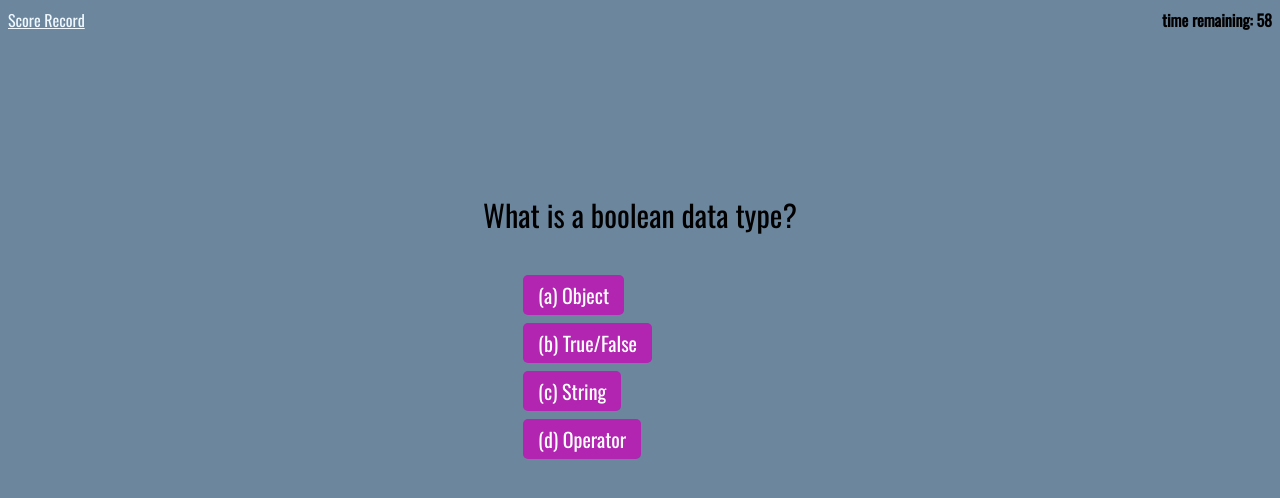
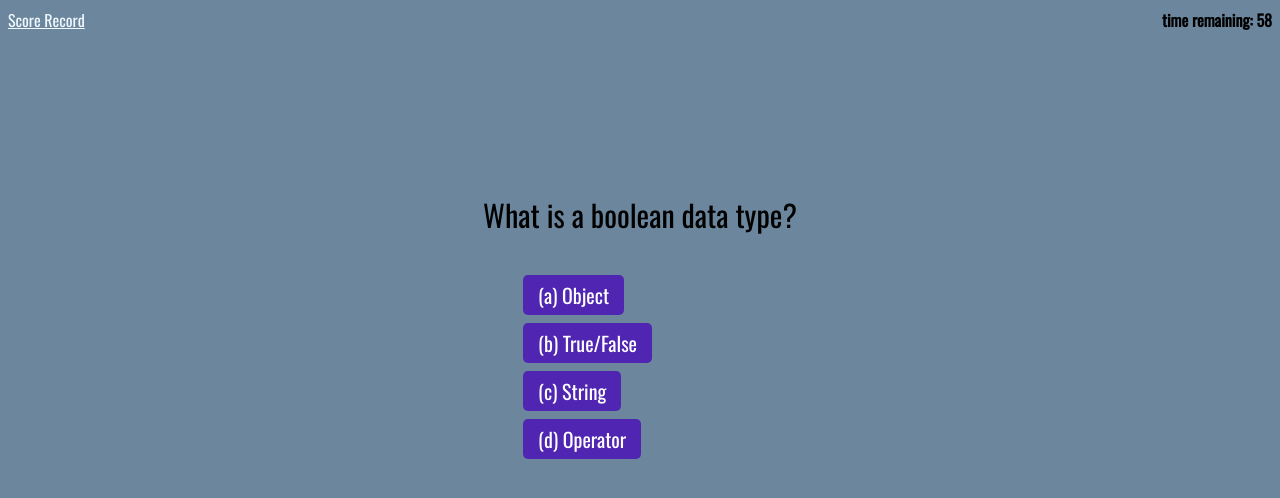
Before and after one commit to BarkMulcher/Pre-Employment-Coding-Quiz, a plain HTML site: page index.html in a window 1280 px wide. Both pictures are taken after a click on the button "START". Drawn offline with nearby package versions, Linux system fonts and the light colour scheme; a web font is replaced by a local one.

Commit message:
3rd commit. CSS change

```diff
--- a/assets/css/style.css
+++ b/assets/css/style.css
@@ -61,7 +61,7 @@ body a {
 
 li {
     list-style-type: none;
-    background-color: rgb(177, 37, 177);
+    background-color: rgb(79, 37, 177);
     margin-top: 8px;
     padding: 5px 15px;
     border-radius: 5px;
```
